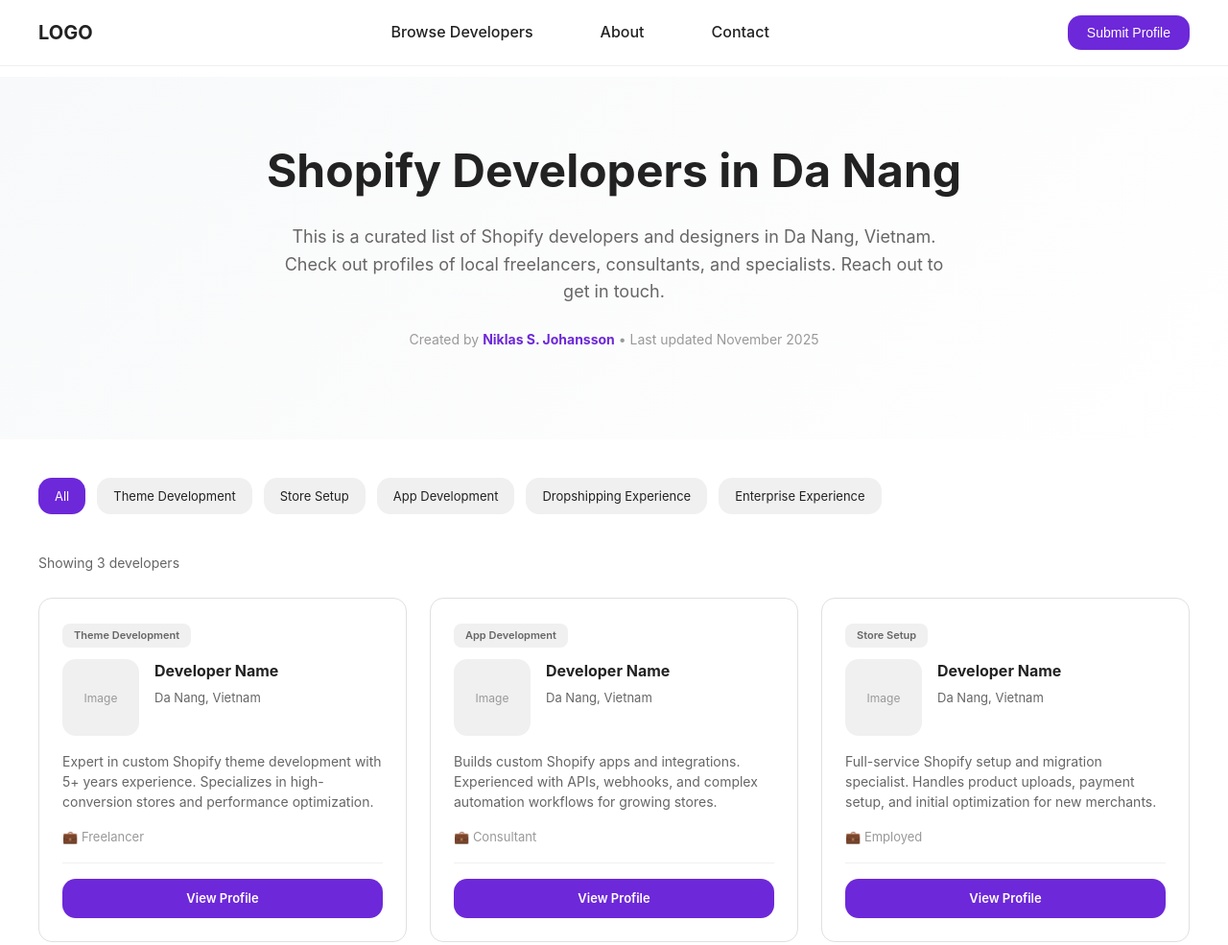
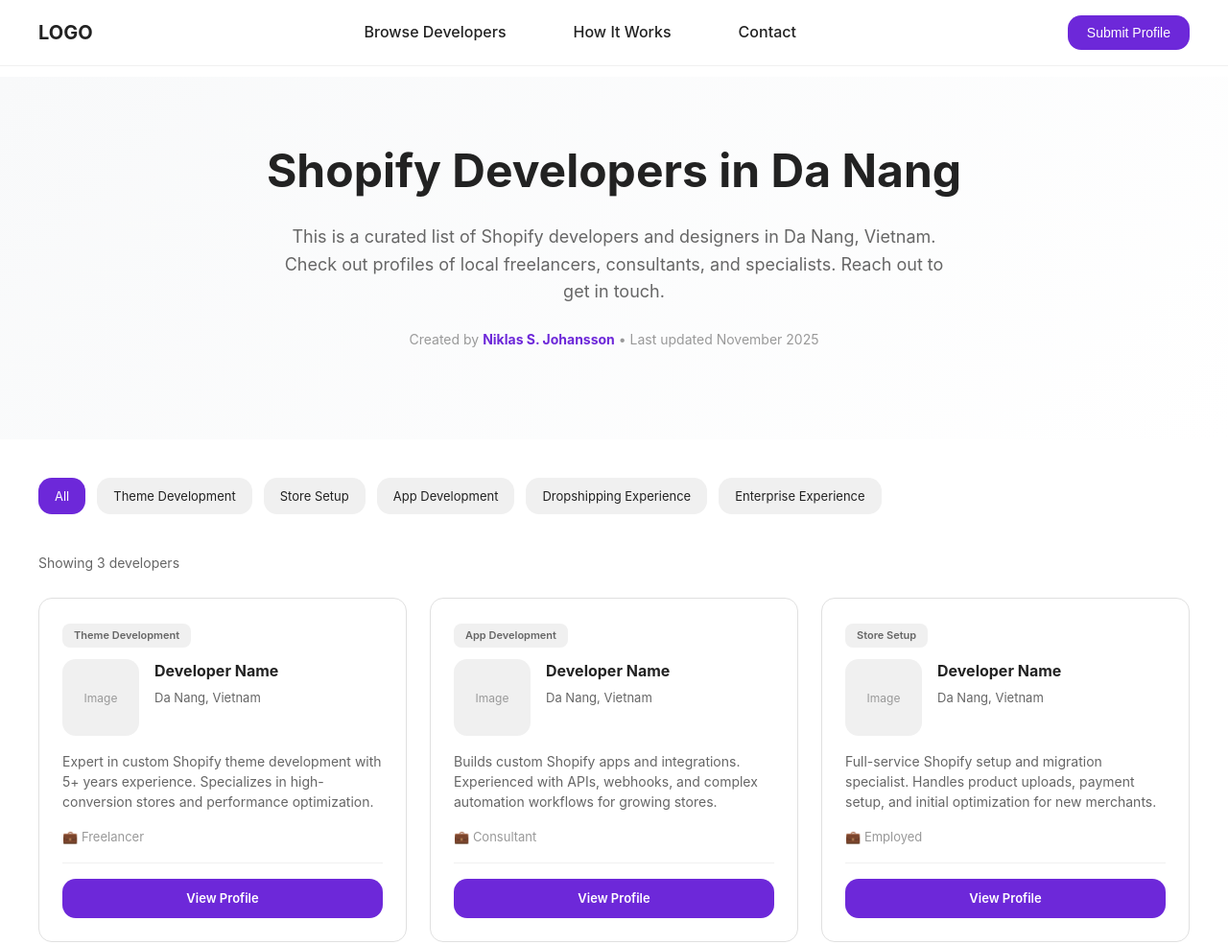
Before and after one commit to Niklas-S-Johansson/shopify-developer-directory, a plain HTML site: page index.html in a window 1280 px wide. Shown: the top 985 px of the page at 96% size. Drawn offline with Linux system fonts and the light colour scheme.

Commit message:
Update index.html

```diff
--- a/index.html
+++ b/index.html
@@ -420,8 +420,8 @@
             </div>
             <nav>
                 <a href="/">Browse Developers</a>
-                <a href="shopify-developer-directory/about/">About</a>
-                <a href="shopify-developer-directory/contact/">Contact</a>
+                <a href="how-it-works/">How It Works</a>
+                <a href="contact/">Contact</a>
             </nav>
             <button a href="https://forms.gle/fLgVJmKLGkjFEG7a9"class="submit-btn">Submit Profile</button>
         </div>
@@ -528,10 +528,10 @@
             <div class="footer-section">
                 <h4>Information</h4>
                 <a href="/">Browse Developers</a>
-                <a href="shopify-developer-directory/contact/">Contact</a>
+                <a href="contact/">Contact</a>
                 <a href="https://forms.gle/fLgVJmKLGkjFEG7a9">Submit Profile</a>
-                <a href="shopify-developer-directory/how-it-works/">How It Works</a>
-                <a href="shopify-developer-directory/about/">About</a>
+                <a href="how-it-works/">How It Works</a>
+                <a href="about/">About</a>
 
             </div>
         </div>
```
